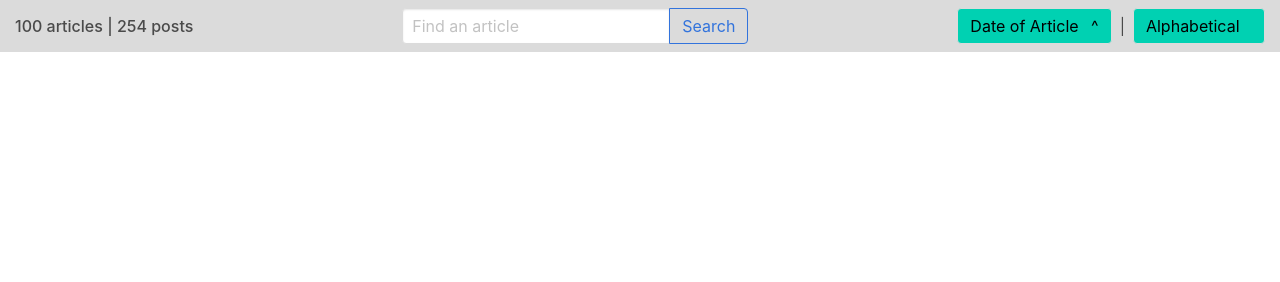
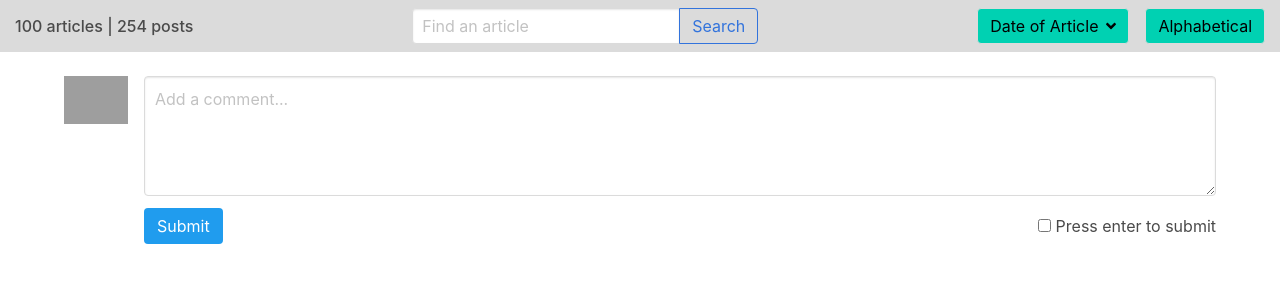
Before and after one commit to Magic-Mayo/News-ScrAPer, a website: page public/index.html in a window 1280 px wide. Drawn offline with nearby package versions, Linux system fonts and the light colour scheme; grey boxes are pictures that could not be loaded.

Commit message:
added media object for testing and restructured navbar

```diff
--- a/public/index.html
+++ b/public/index.html
@@ -18,25 +18,58 @@
         </div>
         <div class="level-item">
             <div class="field has-addons">
-                <p class="control">
-                    <input type="text" class="input" placeholder="Find an article">
-                </p>
-                <p class="control">
-                    <button class="button is-link is-outlined">Search</button>
-                </p>
+                <!-- <form id="search"> -->
+                    <p class="control">
+                        <input type="text" class="input" id="nav-search-input" placeholder="Find an article">
+                    </p>
+                    <p class="control">
+                        <button type='submit' class="button is-link is-outlined">Search</button>
+                    </p>
+                <!-- </form> -->
             </div>
         </div>
         <div class="level-right">
             <div class="level-item">
-                <button class="button date-sort has-background-primary">Date of Article &ensp;<span class="" id="date-caret">^</span></button>
-                &ensp;|&ensp;
-                <button class="button alpha-sort has-background-primary">Alphabetical &ensp;<span class="hide" id="alpha-caret">^</span></button>
+                <button class="button date-sort has-background-primary">Date of Article&ensp;<i class="fas fa-angle-down" id="date-caret"></i></button>
+                &emsp;
+                <button class="button alpha-sort has-background-primary">Alphabetical<i class="fas fa-angle-down hide" id="alpha-caret"></i></button>
             </div>
         </div>
     </nav>
 
     <div class="container">
-
+        <article class="media">
+            <figure class="media-left">
+                <p class="image is-64x64">
+                    <img src="https://bulma.io/images/placeholders/128x128.png">
+                </p>
+            </figure>
+            <div class="media-content">
+                <div class="field">
+                    <p class="control">
+                        <textarea class="textarea" placeholder="Add a comment..."></textarea>
+                    </p>
+                </div>
+                <div class="level">
+                    <div class="level-left">
+                        <div class="level-item">
+                            <a class="button is-info">Submit</a>
+                        </div>
+                    </div>
+                    <div class="level-right">
+                        <div class="level-item">
+                            <label class="checkbox">
+                                <input type="checkbox"> Press enter to submit
+                            </label>
+                        </div>
+                    </div>
+                </div>
+            </div>
+        </article>
     </div>
 </body>
+<script
+  src="https://code.jquery.com/jquery-3.4.1.min.js"
+  integrity="sha256-CSXorXvZcTkaix6Yvo6HppcZGetbYMGWSFlBw8HfCJo="
+  crossorigin="anonymous"></script>
 </html>
```
